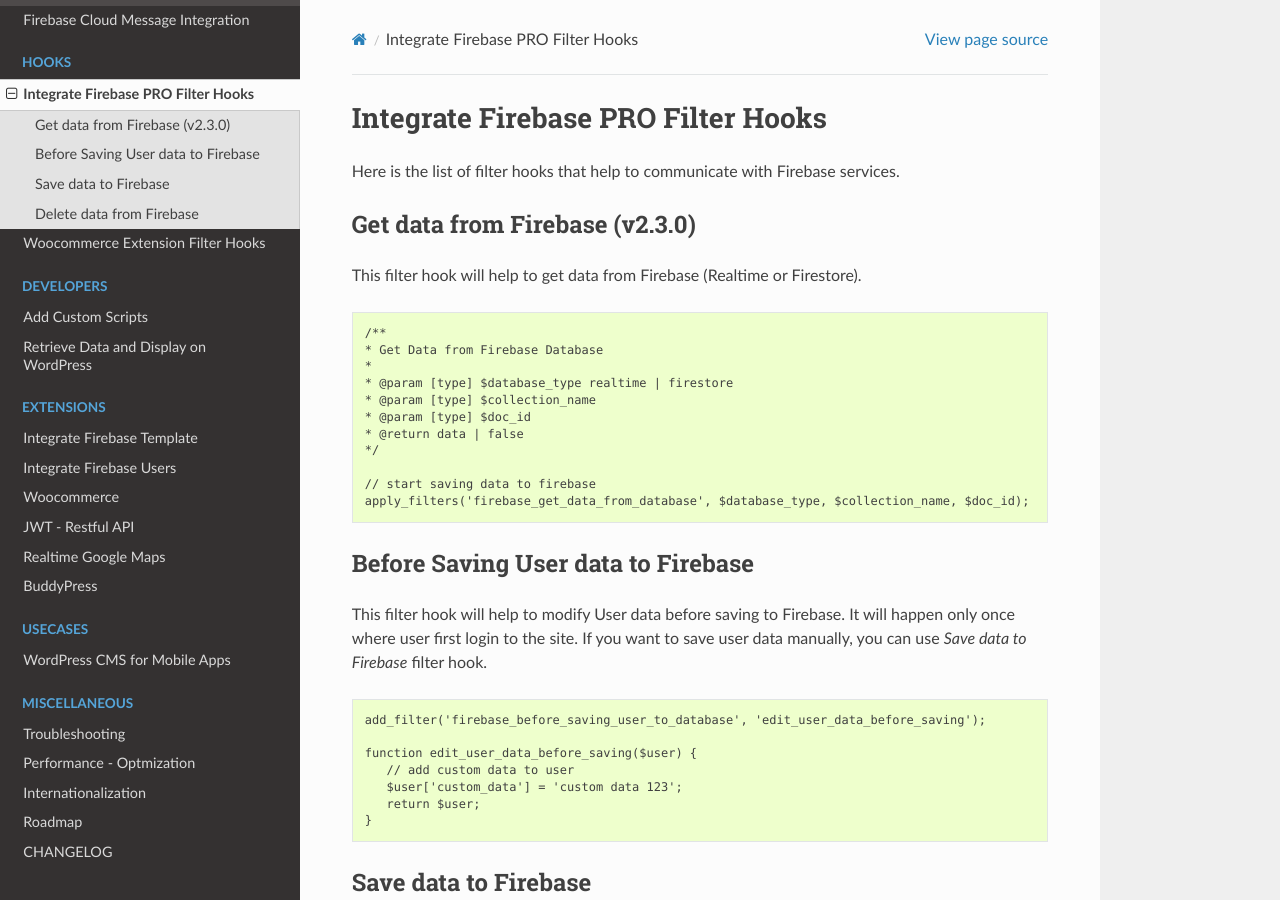
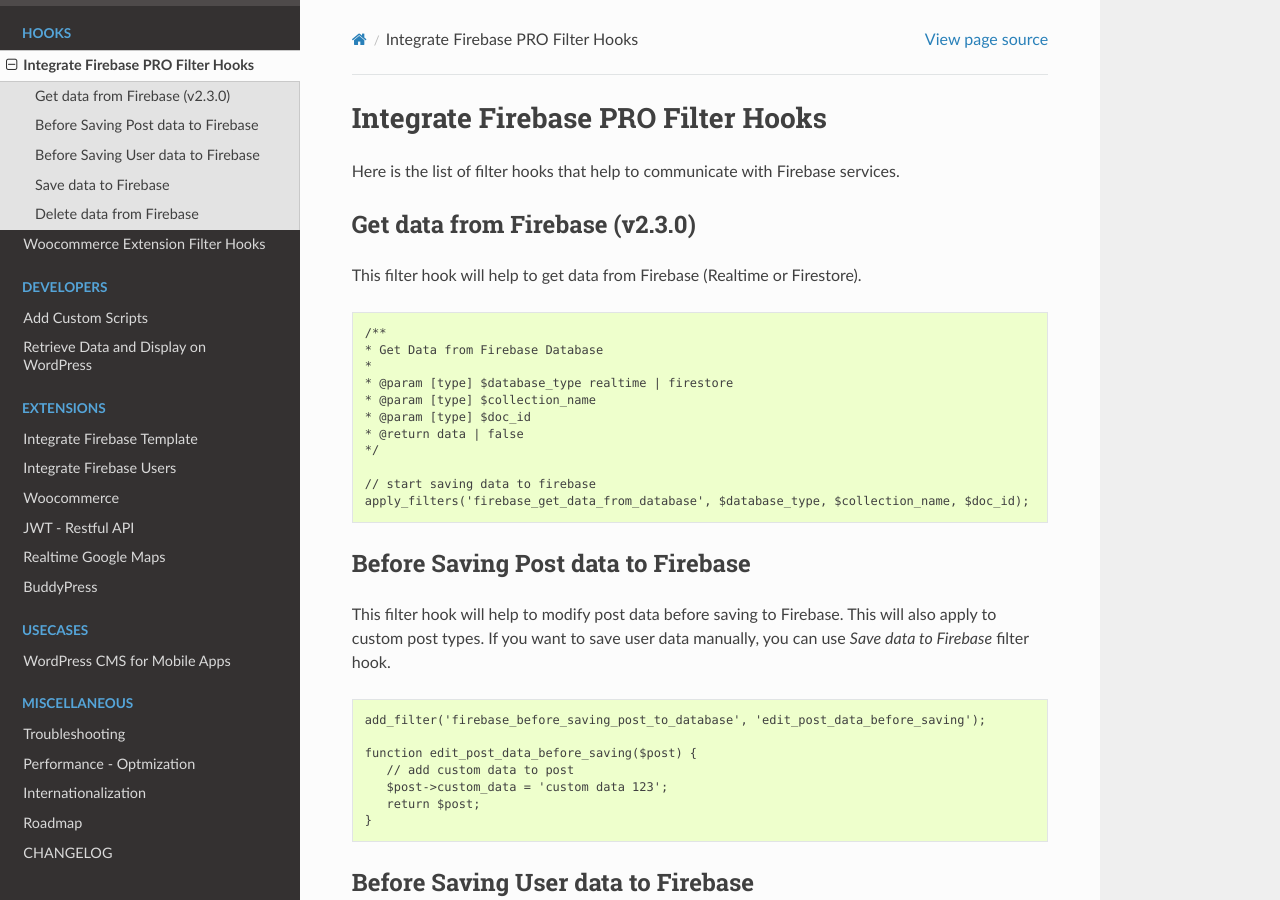
Before and after one commit to dalenguyen/firebase-wordpress-docs, a Sphinx documentation site: the page built from docs/hooks/pro-filters.rst, in a window 1280 px wide and 900 px high. Built offline with Sphinx 7.4.7 and the Read the Docs theme 2.0.0, drawn with Linux system fonts in a browser that asks for light colours.

Commit message:
updated saving custom post to firebase from wordpress

```diff
--- a/docs/firebase/post-to-firebase.rst
+++ b/docs/firebase/post-to-firebase.rst
@@ -7,6 +7,8 @@
 + For posts, they locate under **wpPosts** collection name.
 + For pages, they locate under **wpPages** collection name.
 + For custom post types, they will local under **wpTypeNames** collection name.
+
+Youtube Video Tutorial: https://youtu.be/4xQn47dtre8
 
 1. Setting Up
 ----------------------------------
--- a/docs/hooks/pro-filters.rst
+++ b/docs/hooks/pro-filters.rst
@@ -23,6 +23,23 @@
     // start saving data to firebase
     apply_filters('firebase_get_data_from_database', $database_type, $collection_name, $doc_id);
 
+Before Saving Post data to Firebase
+----------------------------------
+
+This filter hook will help to modify post data before saving to Firebase. This will also apply to custom post types. If you want to save user data manually, you can use `Save data to Firebase` filter hook.
+
+
+.. code-block:: php
+
+    add_filter('firebase_before_saving_post_to_database', 'edit_post_data_before_saving');
+
+    function edit_post_data_before_saving($post) {
+       // add custom data to post
+       $post->custom_data = 'custom data 123';
+       return $post;
+    }
+
+
 Before Saving User data to Firebase
 ----------------------------------
 
@@ -38,7 +55,6 @@
        $user['custom_data'] = 'custom data 123';
        return $user;
     }
-
 
 Save data to Firebase
 ----------------------------------
--- a/docs/index.rst
+++ b/docs/index.rst
@@ -4,7 +4,7 @@
 .. meta::
    :description lang=en: Guide on how to integrate Firebase to WordPress.
 
-Last updated: Sep 19, 2021
+Last updated: Sep 26, 2021
 
 .. raw:: html
 
@@ -49,7 +49,7 @@
 Products
 -----------
 
-- `Integrate Firebase PRO <https://firebase.dalenguyen.me/>`_ - `v2.17.0`
+- `Integrate Firebase PRO <https://firebase.dalenguyen.me/>`_ - `v2.18.0`
 - `Firebase WordPress Functions <https://firebase-wordpress-docs.readthedocs.io/en/latest/intro/cloud-functions-deployment.html>`_ - `v1.2.0` (bundle with PRO plugin)
 - `Integrate Firebase Woocommerce <https://firebase-wordpress-docs.readthedocs.io/en/latest/extensions/woocommerce.html>`_ - `v2.5.0` (Extension)
 - `Integrate Firebase Users <https://firebase-wordpress-docs.readthedocs.io/en/latest/extensions/firebase-users.html>`_ - `v1.2.0` (Extension)
```
Also changed, not shown: docs/misc/changelog.rst (+8 -0 lines).
